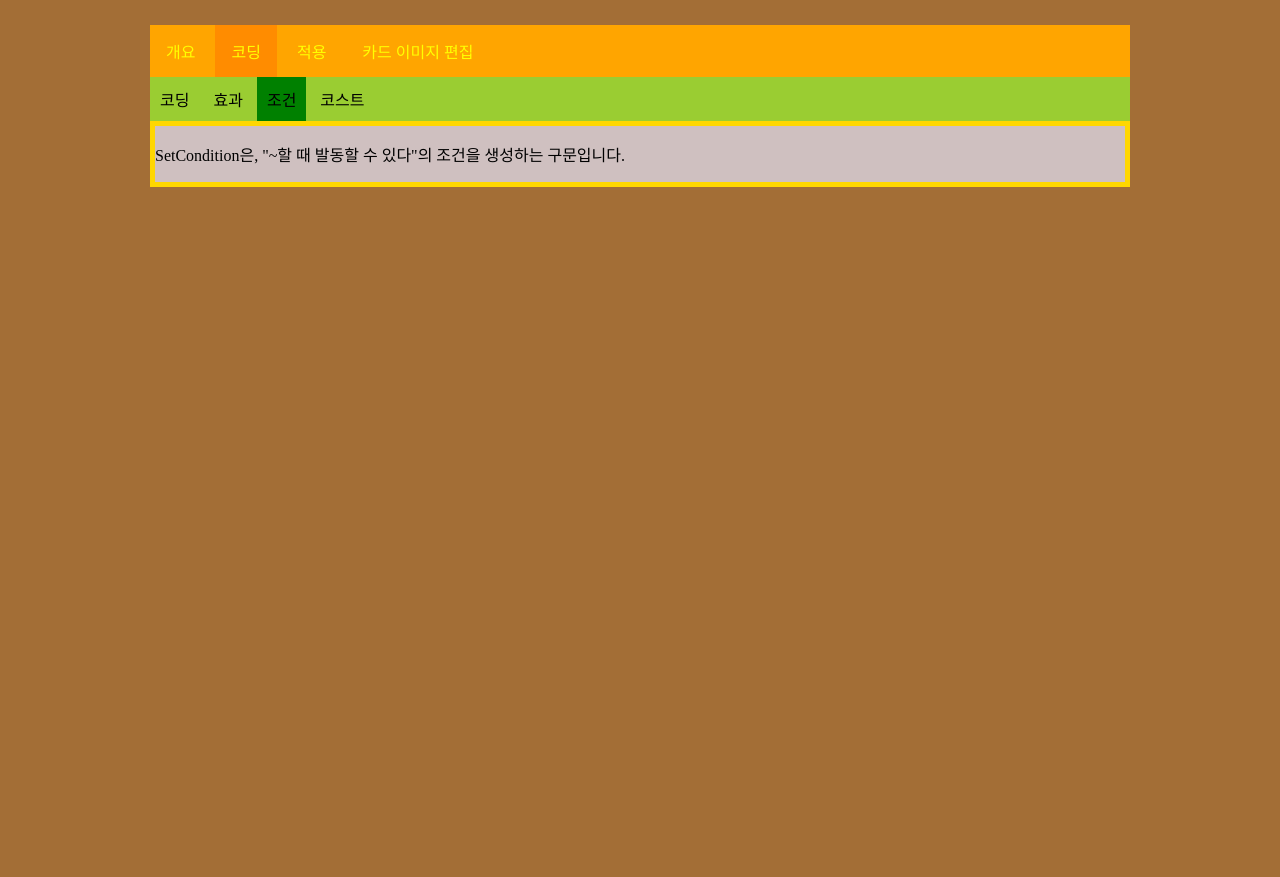
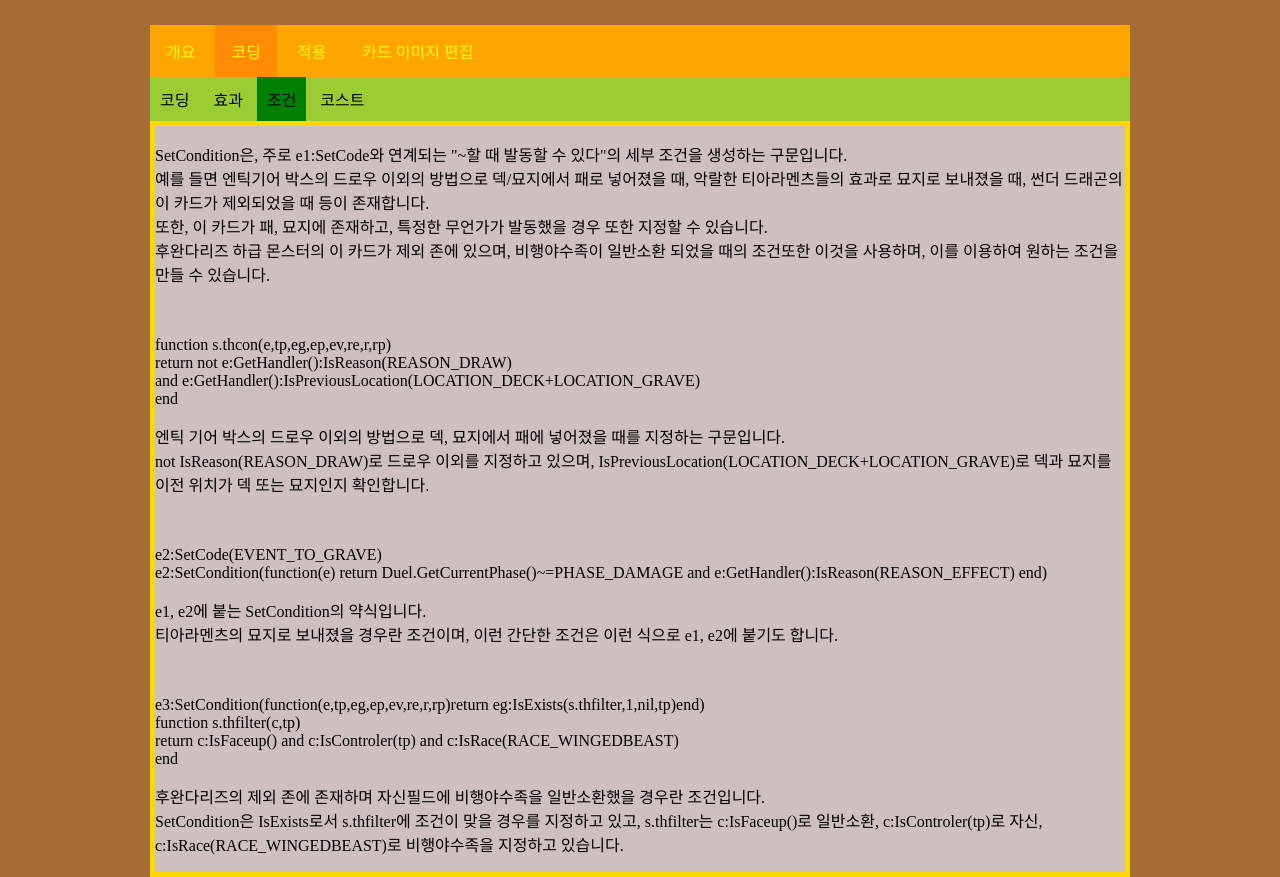
Before and after one commit to noo1432/oricard, a plain HTML site: page html/coding/need.html in a window 1280 px wide. Shown: the part 95-972 px from the top of the page. Before the commit the page ends 800 px from the top, so only its background shows below. Drawn offline with Linux system fonts and the light colour scheme; a web font is replaced by a local one.

Commit message:
Add files via upload

```diff
--- a/html/coding/need.html
+++ b/html/coding/need.html
@@ -24,7 +24,29 @@
         <li class="ed"><a href="./cost.html">코스트</a></li>
         </ul></div>
         <div class="a">
-        <p>SetCondition은, "~할 때 발동할 수 있다"의 조건을 생성하는 구문입니다.</p>
+        <p>SetCondition은, 주로 e1:SetCode와 연계되는 "~할 때 발동할 수 있다"의 세부 조건을 생성하는 구문입니다.<br>
+        예를 들면 엔틱기어 박스의 드로우 이외의 방법으로 덱/묘지에서 패로 넣어졌을 때, 악랄한 티아라멘츠들의 효과로 묘지로 보내졌을 때, 썬더 드래곤의 이 카드가 제외되었을 때 등이 존재합니다.<br>
+      또한, 이 카드가 패, 묘지에 존재하고, 특정한 무언가가 발동했을 경우 또한 지정할 수 있습니다.<br>
+      후완다리즈 하급 몬스터의 이 카드가 제외 존에 있으며, 비행야수족이 일반소환 되었을 때의 조건또한 이것을 사용하며, 이를 이용하여 원하는 조건을 만들 수 있습니다.</p><br>
+
+      <p>function s.thcon(e,tp,eg,ep,ev,re,r,rp)<br>
+        return not e:GetHandler():IsReason(REASON_DRAW)<br>
+          and e:GetHandler():IsPreviousLocation(LOCATION_DECK+LOCATION_GRAVE)<br>
+      end</p>
+      <p>엔틱 기어 박스의 드로우 이외의 방법으로 덱, 묘지에서 패에 넣어졌을 때를 지정하는 구문입니다.<br>
+        not IsReason(REASON_DRAW)로 드로우 이외를 지정하고 있으며, IsPreviousLocation(LOCATION_DECK+LOCATION_GRAVE)로 덱과 묘지를 이전 위치가 덱 또는 묘지인지 확인합니다.</p><br>
+        <p>	e2:SetCode(EVENT_TO_GRAVE)<br>
+          e2:SetCondition(function(e) return Duel.GetCurrentPhase()~=PHASE_DAMAGE and e:GetHandler():IsReason(REASON_EFFECT) end)
+        </p>
+        <p>e1, e2에 붙는 SetCondition의 약식입니다.<br>
+        티아라멘츠의 묘지로 보내졌을 경우란 조건이며, 이런 간단한 조건은 이런 식으로 e1, e2에 붙기도 합니다.</p><br>
+        <p>
+          e3:SetCondition(function(e,tp,eg,ep,ev,re,r,rp)return eg:IsExists(s.thfilter,1,nil,tp)end)<br>
+          function s.thfilter(c,tp)<br>
+          return c:IsFaceup() and c:IsControler(tp) and c:IsRace(RACE_WINGEDBEAST)<br>
+        end</p>
+        <p>후완다리즈의 제외 존에 존재하며 자신필드에 비행야수족을 일반소환했을 경우란 조건입니다.<br>
+          SetCondition은 IsExists로서 s.thfilter에 조건이 맞을 경우를 지정하고 있고, s.thfilter는 c:IsFaceup()로 일반소환, c:IsControler(tp)로 자신, c:IsRace(RACE_WINGEDBEAST)로 비행야수족을 지정하고 있습니다.</p>
       </div>
 </body>
 </html>
```
Also changed, not shown: html/coding/coding.html (+19 -2 lines), html/load/load.html (+3 -0 lines), html/load/img/prre.png (added), html/load/img/tir.png (added).
